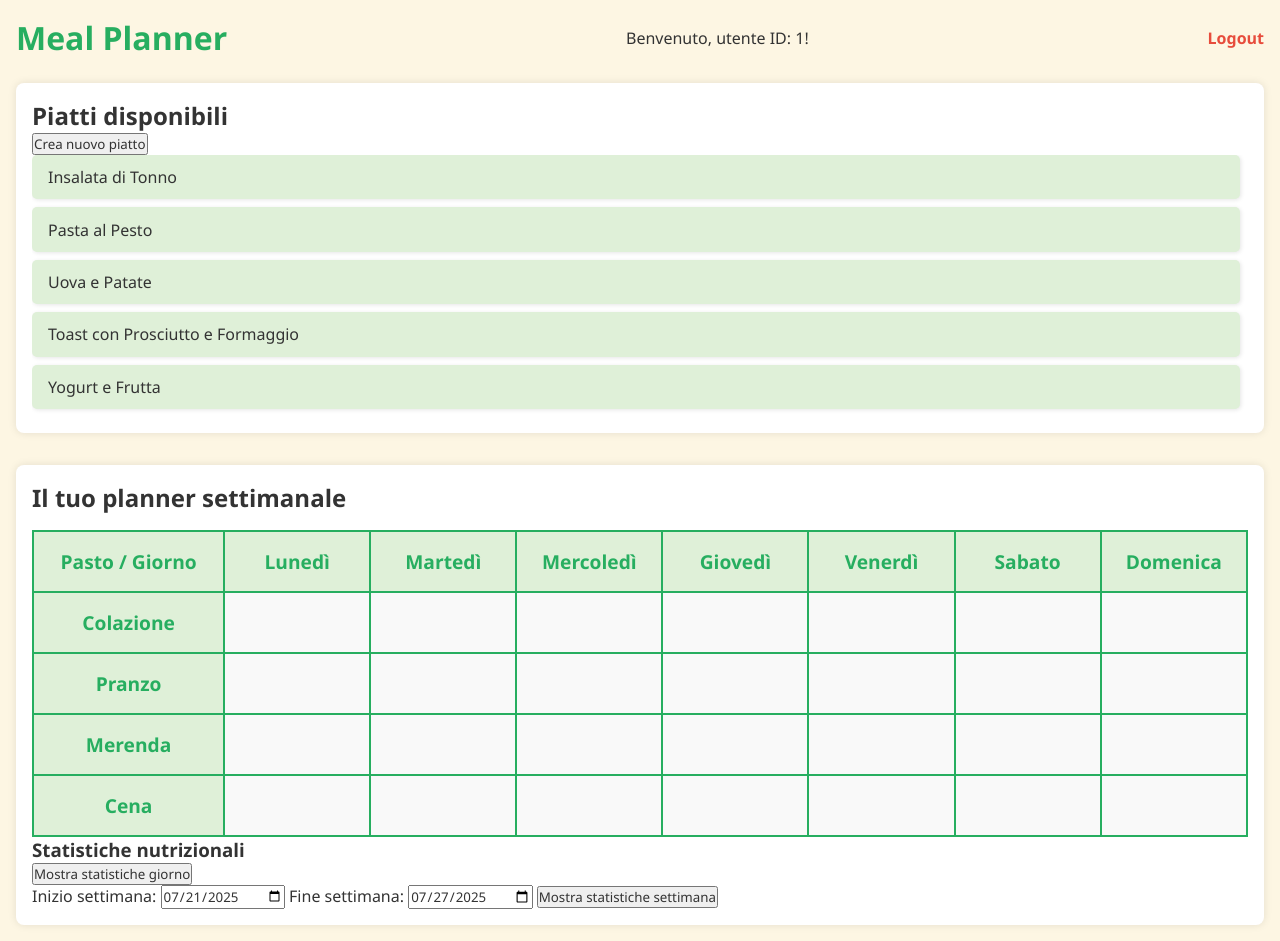
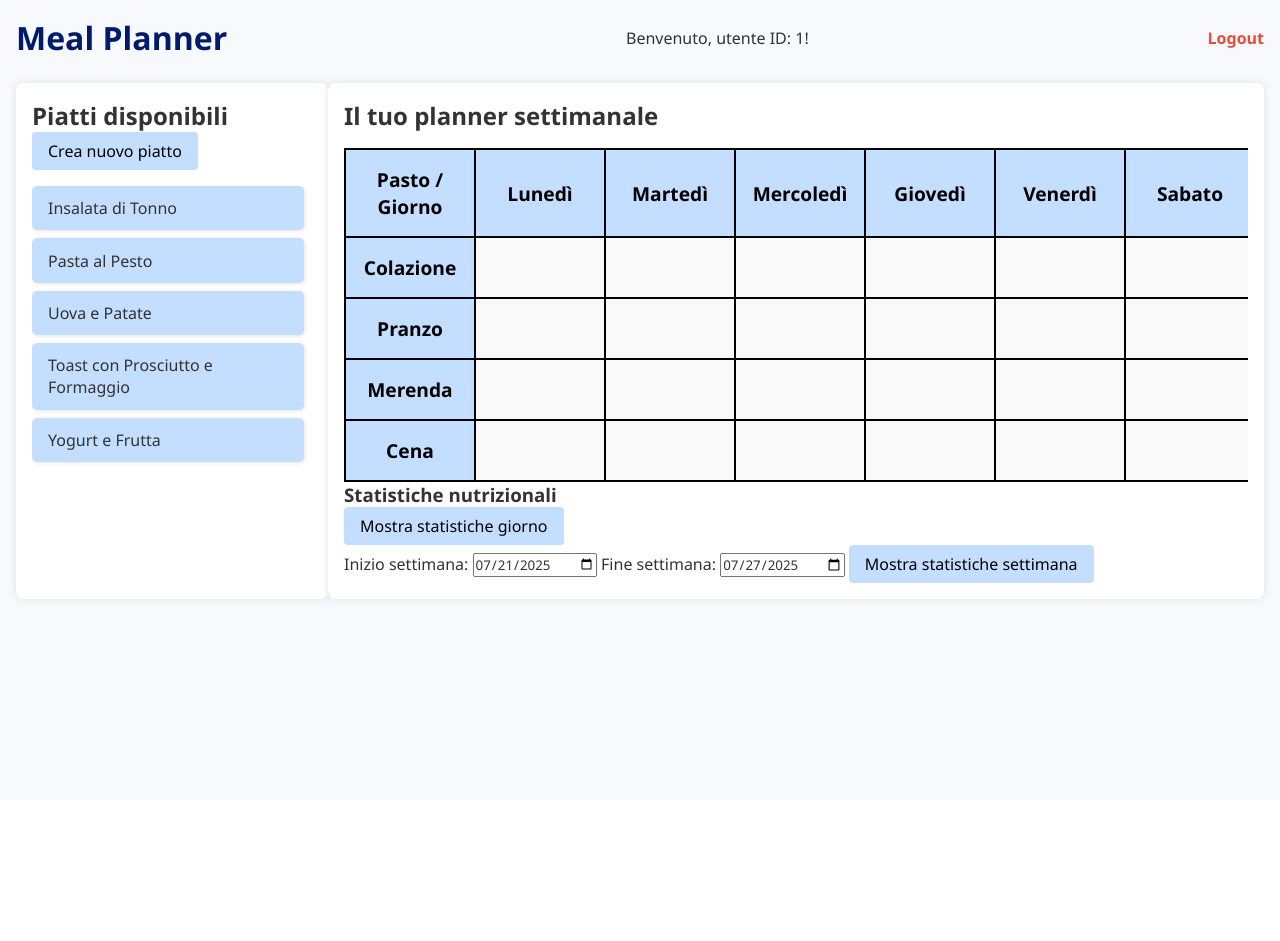
Before and after one commit to Rassniff/Progetto-BDD, a Flask app: page / in a window 1280 px wide. After the commit the page ends 603 px from the top, so only its background shows below. Run offline with Flask 3, Linux system fonts and the light colour scheme; the visitor is signed in with stand-in values (Sample User, id 1); data comes from the database, SQL or seed files in the repository; data that the repository does not hold is empty.

Commit message:
cambio view

```diff
--- a/meal_planner/config.py
+++ b/meal_planner/config.py
@@ -3,7 +3,7 @@ class Config:
         'host': 'localhost',
         'user': 'root',  # Cambia con il tuo utente
         'password': 'Uzumaki!!25',
-        #'password': 'DiegoChiodi74',  # Cambia con la tua password
+        'password': 'DiegoChiodi74',  # Cambia con la tua password
         'database': 'meal_planner'  # Nome del DB che hai creato
     }
     SECRET_KEY = 'asdmasdk1jd12d90ì12ilsdam'
--- a/meal_planner/static/css/style.css
+++ b/meal_planner/static/css/style.css
@@ -43,7 +43,7 @@ input[type="password"] {
 
 button {
   padding: 0.75rem;
-  background: #2ecc71;
+  background: #b3e8ff;
   border: none;
   color: #fff;
   font-weight: bold;
@@ -53,7 +53,7 @@ button {
 }
 
 button:hover {
-  background: #27ae60;
+  background: #79deff;
 }
 
 .flash {
--- a/meal_planner/static/css/style_index.css
+++ b/meal_planner/static/css/style_index.css
@@ -2,8 +2,8 @@
   cursor: pointer;
 }
 .giorno-header.selected-cell {
-  background-color: #ffe082 !important;
-  outline: 2px solid #ff9800;
+  background-color: #91a6f3 !important;
+  outline: 2px solid #4d74f5;
 }
 /* Reset base */
 * {
@@ -17,7 +17,7 @@
 
 /* Layout principale */
 body {
-  background: #fdf6e3; /* colore chiaro e caldo */
+  background: #f7f9fc; /* colore chiaro e caldo */
   padding: 1rem;
 }
 
@@ -29,7 +29,7 @@ header {
 }
 
 header h1 {
-  color: #27ae60; /* verde fresh */
+  color: #001b6b;
   font-weight: 700;
 }
 
@@ -47,19 +47,29 @@ header a:hover {
 /* Flex container per piatti e planner */
 main {
   display: flex;
-  gap: 2rem;
+
   flex-wrap: wrap;
 }
 
 /* Sezioni piatti e planner */
 .piatti, .planner {
-  flex: 1 1 400px;
   background: #ffffff;
   padding: 1rem;
   border-radius: 8px;
   box-shadow: 0 0 8px rgba(0,0,0,0.1);
 }
 
+.piatti {
+  flex: 0 1 25%;
+  max-width: 25%;
+  min-width: 220px;
+}
+
+.planner {
+  flex: 0 1 75%;
+  max-width: 75%;
+  min-width: 350px;
+}
 /* Lista piatti */
 ul#piatti-list {
   list-style: none;
@@ -69,7 +79,7 @@ ul#piatti-list {
 }
 
 ul#piatti-list li {
-  background: #dff0d8; /* verde chiaro */
+  background: #c3deff;
   padding: 0.7rem 1rem;
   margin-bottom: 0.5rem;
   cursor: grab;
@@ -80,7 +90,7 @@ ul#piatti-list li {
 
 ul#piatti-list li:active {
   cursor: grabbing;
-  background: #a9d18e;
+  background: #a3b2fe;
 }
 
 .cell {
@@ -92,7 +102,7 @@ ul#piatti-list li:active {
 }
 
 .cell p {
-  background: #27ae60;
+  background: #a9c7ff;
   color: white;
   padding: 0.4rem 0.7rem;
   margin: 0.25rem 0;
@@ -106,7 +116,7 @@ ul#piatti-list li:active {
 /* Drag & drop feedback */
 .cell.dragover {
   background-color: #d1f2eb;
-  border-color: #16a085;
+  border-color: #8e95c6;
 }
 
 .cell {
@@ -125,7 +135,7 @@ table {
 }
 
 th, td {
-  border: 2px solid #27ae60;
+  border: 2px solid #000000;
   padding: 1rem;
   text-align: center;
   min-width: 130px;
@@ -133,8 +143,8 @@ th, td {
 }
 
 th {
-  background: #dff0d8;
-  color: #27ae60;
+  background: #c3deff;
+  color: #000000;
   font-weight: bold;
   font-size: 1.2rem;
 }
@@ -172,16 +182,66 @@ th {
   left: 50%;
   transform: translate(-50%, 0);
   background: #fff;
-  border: 2px solid #27ae60;
+  border: 2px solid #a9c7ff;
   padding: 2rem;
   z-index: 1000;
   border-radius: 8px;
   box-shadow: 0 0 10px rgba(0,0,0,0.2);
 }
+
+#stats-day-btn{
+
+  background: #c3deff;
+  color: #000000;
+  border: none;
+  border-radius: 4px;
+  padding: 0.5rem 1rem;
+  cursor: pointer;
+  font-size: 1rem;
+  transition: background 0.3s ease;
+}
+
+#stats-week-btn{
+  background: #c3deff;
+  color: #000000;
+  border: none;
+  border-radius: 4px;
+  padding: 0.5rem 1rem;
+  cursor: pointer;
+  font-size: 1rem;
+  transition: background 0.3s ease;
+
+}
+
+#stats-week-btn:hover{
+  background: #b2d4ff;
+}
+
+#stats-day-btn:hover{
+  background: #b2d4ff;
+}
+
+#open-create-piatto-modal{
+  background: #c3deff;
+  color: #000000;
+  border: none;
+  border-radius: 4px;
+  padding: 0.5rem 1rem;
+  cursor: pointer;
+  font-size: 1rem;
+  transition: background 0.3s ease;
+  margin-bottom: 1rem;
+
+}
+#open-create-piatto-modal:hover{
+  background: #b2d4ff;
+}
+
 /* Scroll per dispositivi mobili */
 @media (max-width: 768px) {
   main {
     flex-direction: column;
+    flex-wrap: nowrap;
   }
   .piatti, .planner {
     max-width: 100%;
```
